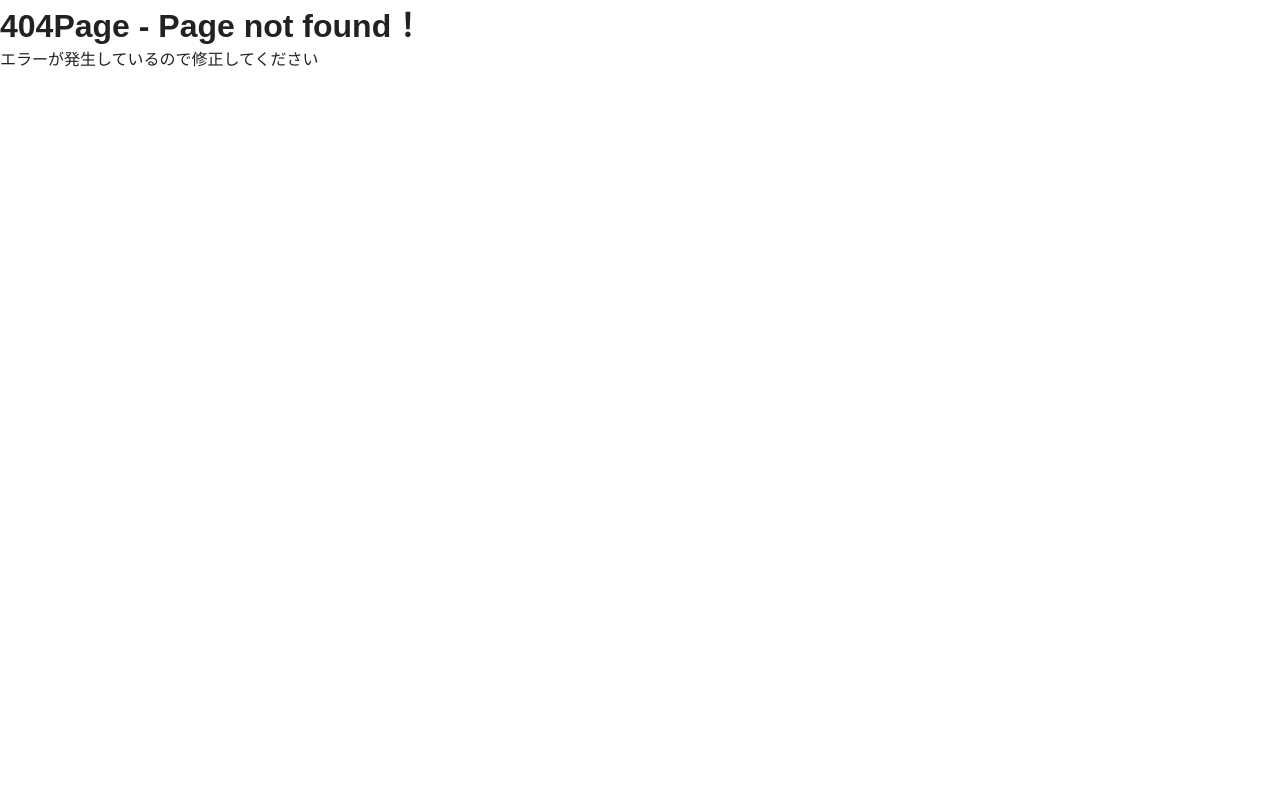
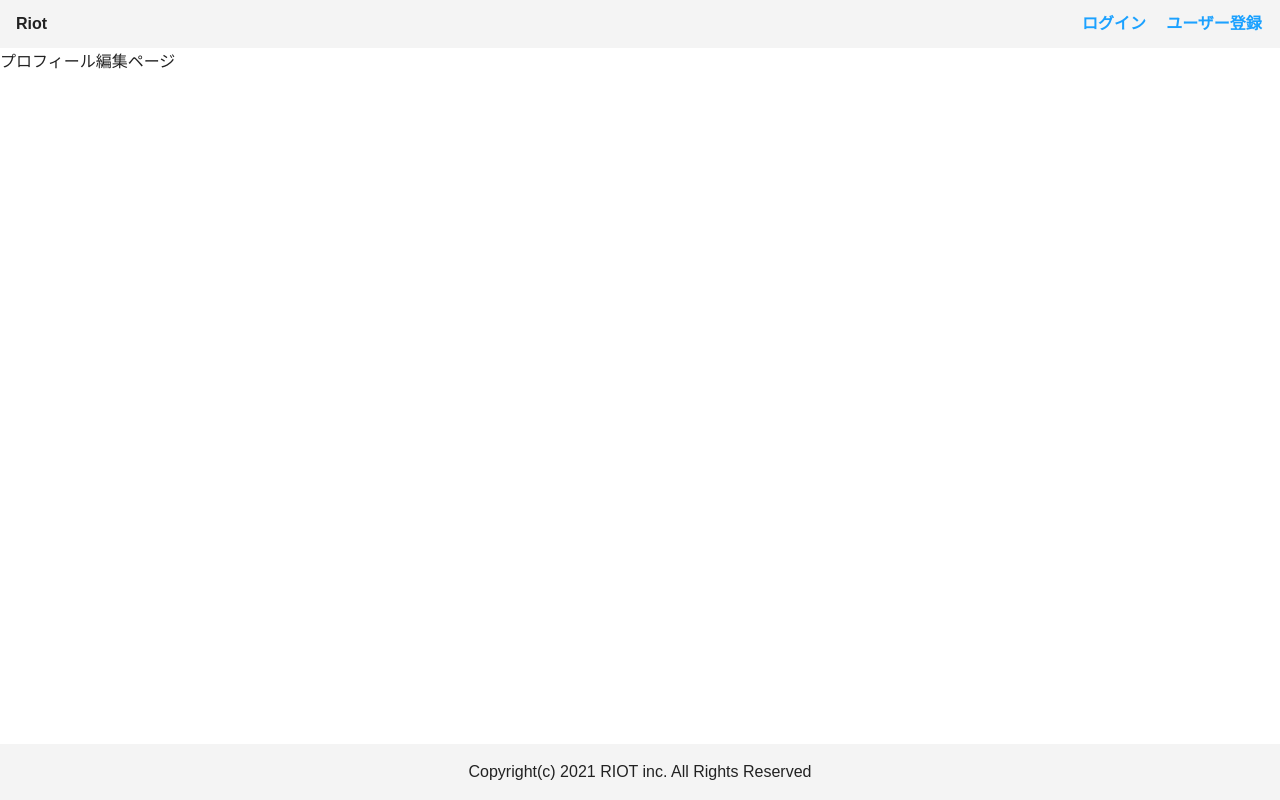
Before and after one commit to kimuniiii/Personal-Development, a Next.js app in the folder packages/client/: page /profile-edit in a window 1280 px wide. Before the commit this address had no page. Built offline with nearby package versions, Linux system fonts and the light colour scheme.

Commit message:
プロフィール編集ページコンポーネントを簡易的に実装

```diff
--- /dev/null
+++ b/packages/client/src/pages/profile-edit/index.tsx
@@ -0,0 +1,15 @@
+import React from 'react';
+
+import { HeadTemplate } from 'src/components/templates/HeadTemplate';
+import { CommonTemplate } from 'src/components/templates/CommonTemplate';
+
+const ProfileEditPage = (): JSX.Element => {
+  return (
+    <React.Fragment>
+      <HeadTemplate pageTitle='プロフィール編集ページ' />
+      <CommonTemplate>プロフィール編集ページ</CommonTemplate>
+    </React.Fragment>
+  );
+};
+
+export default ProfileEditPage;
```
